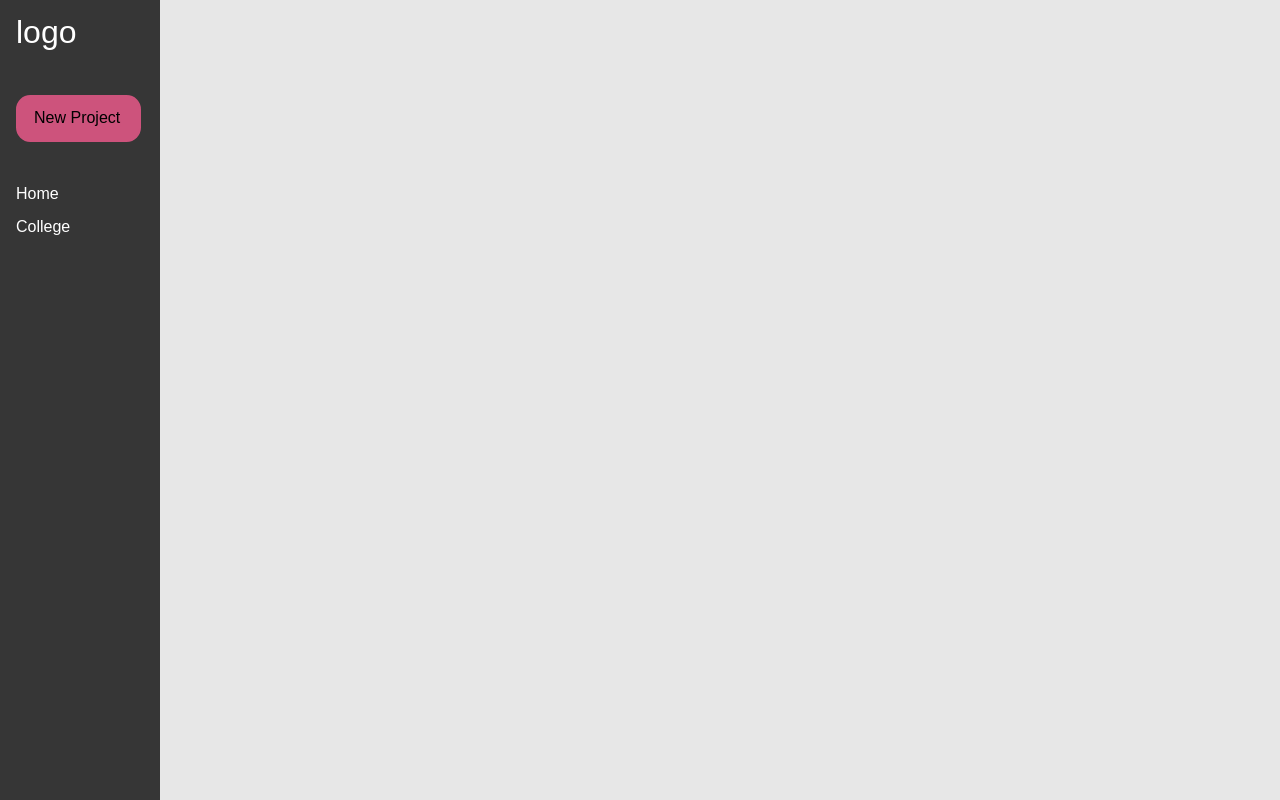
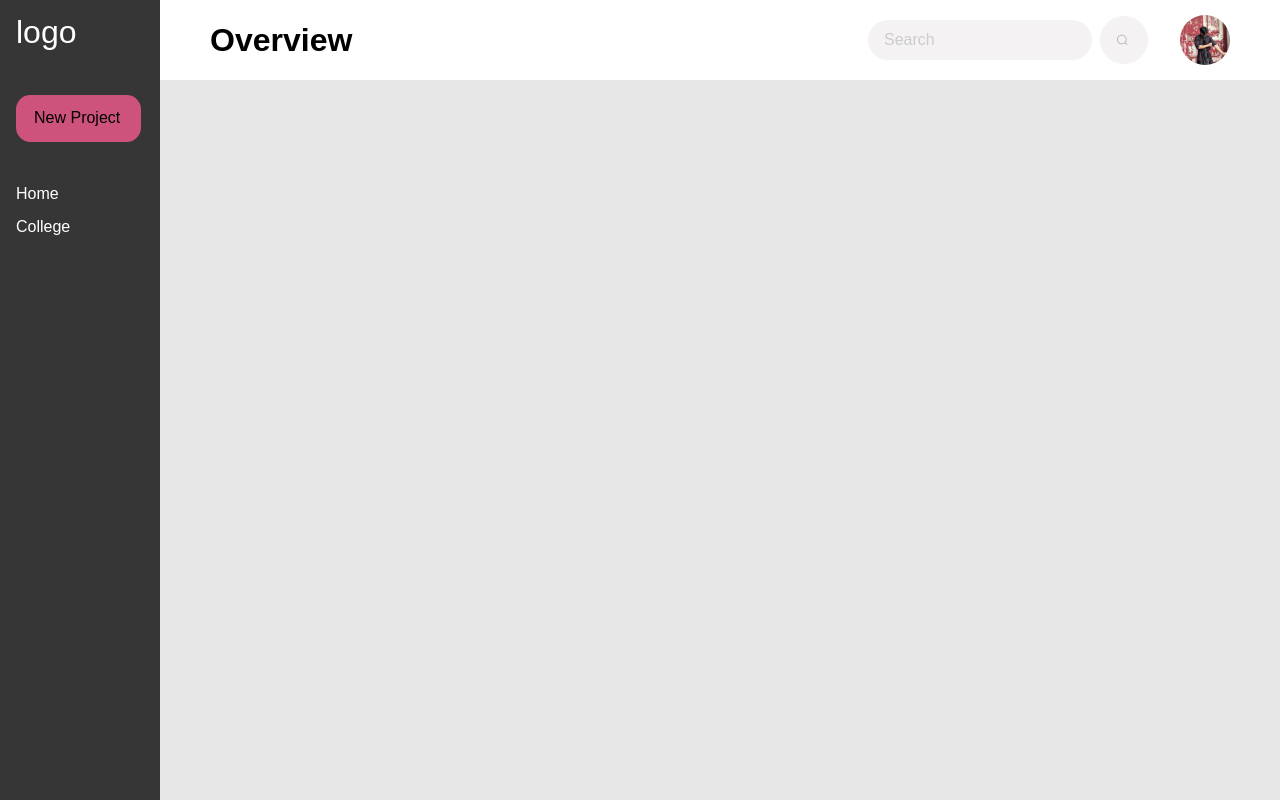
Before and after one commit to ZidanSenpai/To-Do, a website built with webpack: page src/index.html in a window 1280 px wide. Built offline with nearby package versions, Linux system fonts and the light colour scheme.

Commit message:
add header element and styles

```diff
--- a/src/index.html
+++ b/src/index.html
@@ -21,7 +21,29 @@
                     <div class="project">College</div>
                 </div>
             </div>
-        <div class="main-content"></div>
+        <div class="main-content">
+            <div class="header">
+                <h1 class="header-text">Overview</h1>
+                <!-- From Uiverse.io by joe-watson-sbf -->
+                <div class="search">
+                    <input type="text" class="search__input" placeholder="Search" />
+                    <button class="search__button">
+                        <svg class="search__icon" aria-hidden="true" viewBox="0 0 24 24">
+                        <g>
+                            <path d="M21.53 20.47l-3.66-3.66C19.195 15.24 20 13.214 20 11c0-4.97-4.03-9-9-9s-9 4.03-9 9 4.03 9 9 9c2.215 0 4.24-.804 5.808-2.13l3.66 3.66c.147.146.34.22.53.22s.385-.073.53-.22c.295-.293.295-.767.002-1.06zM3.5 11c0-4.135 3.365-7.5 7.5-7.5s7.5 3.365 7.5 7.5-3.365 7.5-7.5 7.5-7.5-3.365-7.5-7.5z"></path>
+                        </g>
+                        </svg>
+                    </button>
+                    </div>
+
+                <div class="account">
+                    <img class="account-logo" src="images/IMG_6916.jpg" alt="Acc">
+                </div>
+            </div>
+            <div class="main-content-container">
+
+            </div>
+        </div>
     </div>
 </body>
 
--- a/src/styles.css
+++ b/src/styles.css
@@ -8,6 +8,10 @@
     grid-template-columns: 1fr 7fr;
     background: #e7e7e7;
     height: 100vh;
+}
+.main-content{
+    display: grid;
+    grid-template-rows: 1fr 9fr;
 }
 .logo{
     font-size: 4vmin;
@@ -52,3 +56,78 @@ button:hover {
 button:active {
     background-color: #DC366E ;
 }
+.account-logo{
+    vertical-align: middle; /* Aligns image vertically with surrounding text */
+    width: 50px; /* Sets the width of the avatar */
+    height: 50px; /* Sets the height of the avatar */
+    border-radius: 50%; /* Makes the image circular */
+    object-fit: cover
+}
+.header{
+    display: flex;
+    align-items: center;
+    background: white;
+}
+.header-text{
+    padding-left: 50px;
+    font-weight: 750;
+}
+/* From Uiverse.io by joe-watson-sbf */
+.search {
+  display: flex;
+  align-items: center;
+  gap: 0.5rem;
+  margin-left: auto; /* pushes search to the right */
+  margin-right: 2rem;
+}
+
+.search__input {
+  font-family: inherit;
+  font-size: 1rem;
+  background-color: #f4f2f2;
+  border: none;
+  color: #646464;
+  padding: 0.7rem 1rem;
+  border-radius: 30px;
+  width: 12em;
+  transition: all ease-in-out 0.5s;
+}
+
+.search__input:hover,
+.search__input:focus {
+  box-shadow: 0 0 1em #00000013;
+  outline: none;
+  background-color: #f0eeee;
+}
+
+.search__input::placeholder {
+  font-weight: 100;
+  color: #ccc;
+}
+
+.search__button {
+  width: 3rem;
+  height: 3rem;
+  display: flex;
+  justify-content: center;
+  align-items: center;
+  border-radius: 50%;
+  border: none;
+  background-color: #f4f2f2;
+  transition: background-color 0.3s ease;
+}
+
+
+.search__button:hover {
+  cursor: pointer;
+  background-color: #e0e0e0;
+}
+
+.search__icon {
+  width: 1.5rem;
+  height: 1.5rem;
+  fill: #b4b4b4;
+}
+.account{
+    margin-right: 50px;
+}
```
Also changed, not shown: src/images/IMG_6916.jpg (added).
